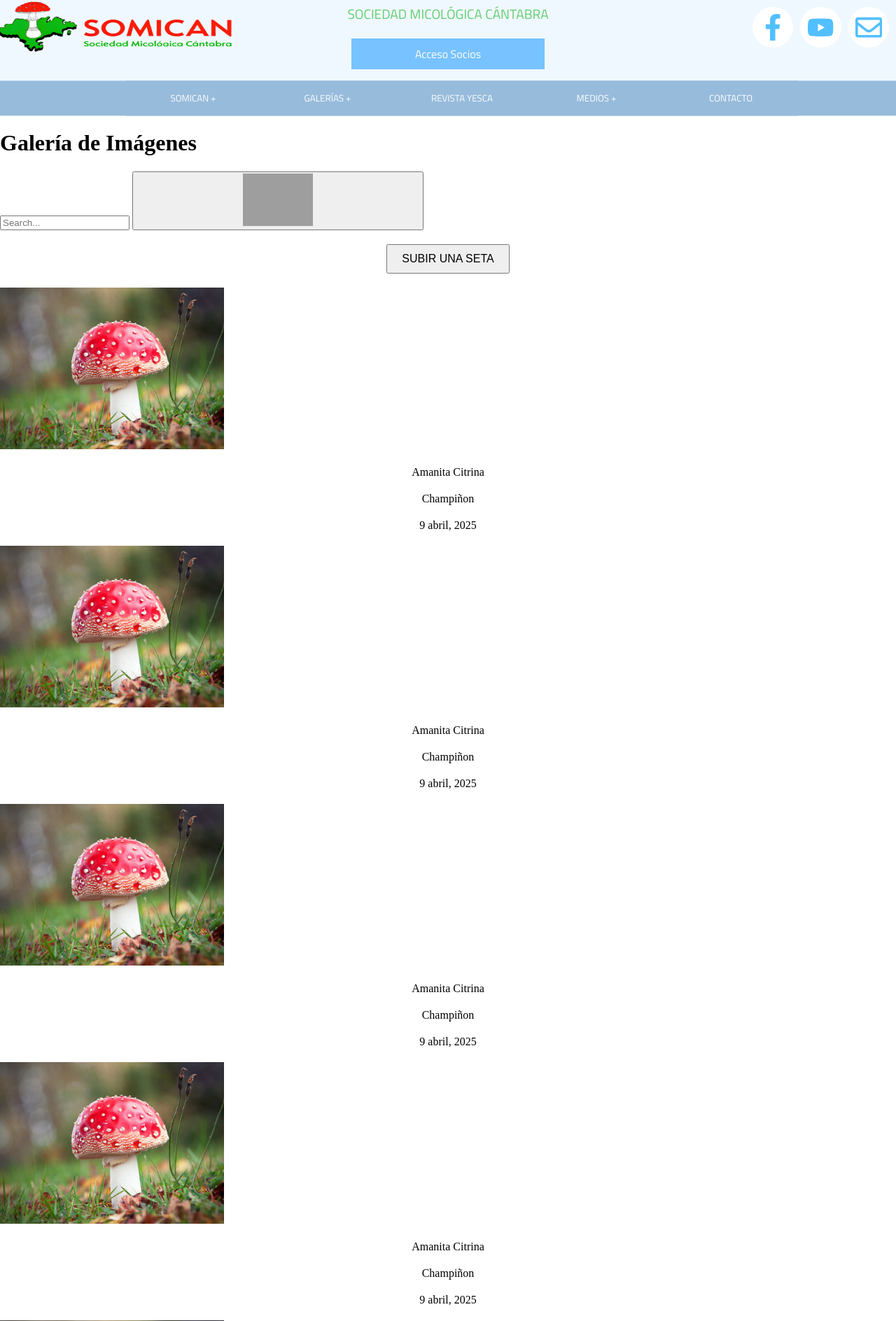
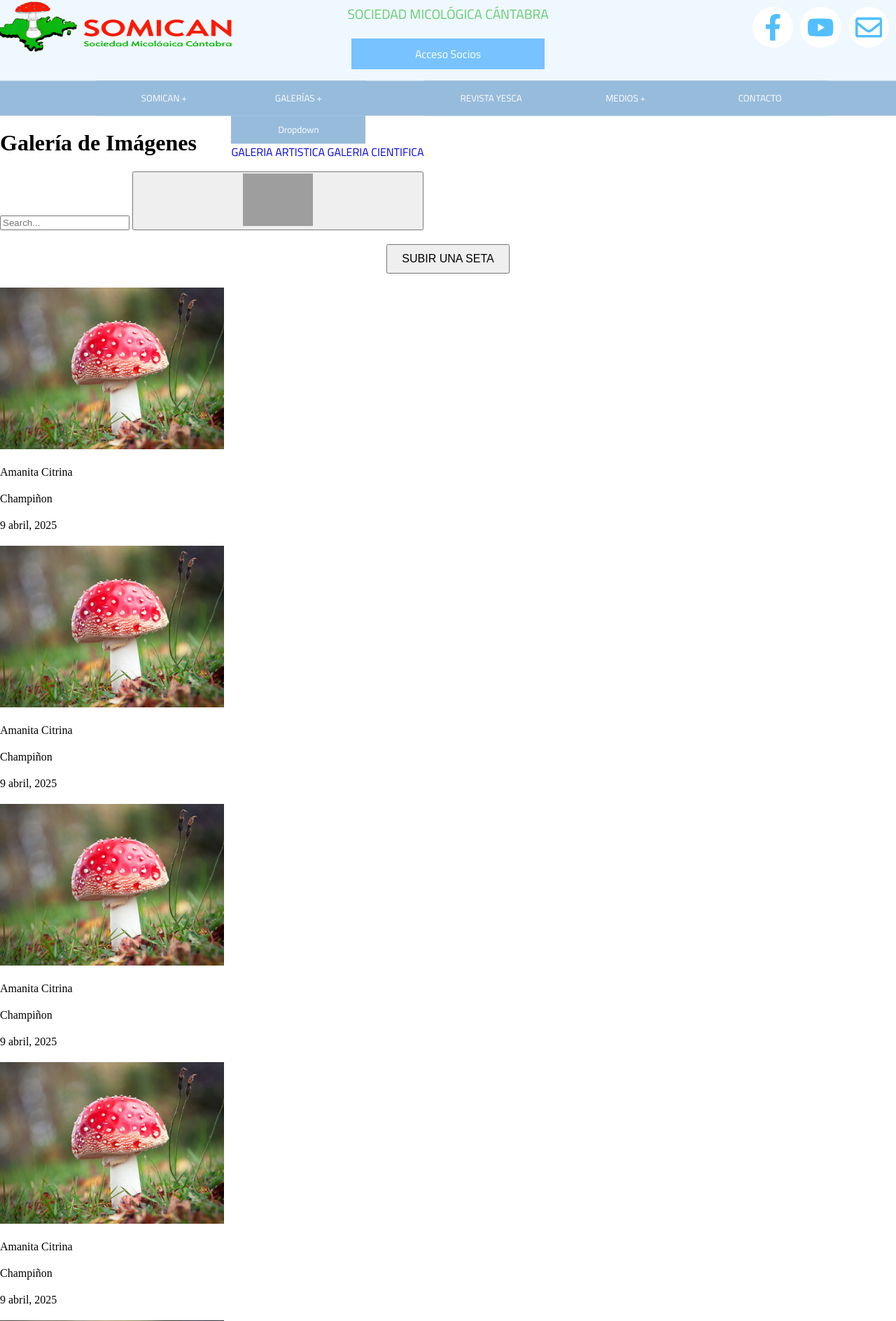
Before and after one commit to DanielAsenov43/retosomican, a PHP site: page /Pages/galeriacientifica.html in a window 1280 px wide. Shown: the top 1888 px of the page at 70% size. Run offline with PHP 8.4, Linux system fonts and the light colour scheme; grey boxes are pictures that could not be loaded.

Commit message:
galeria cientifica

```diff
--- a/Pages/galeriacientifica.html
+++ b/Pages/galeriacientifica.html
@@ -25,7 +25,15 @@
         <nav>
             <ul>
                 <li><button>SOMICAN +</button></li>
-                <li><button>GALERÍAS +</button></li>
+                <li><button>GALERÍAS +</button>
+                    <div class="dropdown">
+                        <button class="dropbtn">Dropdown</button>
+                        <div class="dropdown-content">
+                          <a href="../index.html">GALERIA ARTISTICA</a>
+                          <a href="../Pages/galeriacientifica.html">GALERIA CIENTIFICA</a>
+                        </div>
+                    </div>
+                </li>
                 <li><button>REVISTA YESCA</button></li>
                 <li><button>MEDIOS +</button></li>
                 <li><button>CONTACTO</button></li>
--- a/Styles/galeriaCientifica.css
+++ b/Styles/galeriaCientifica.css
@@ -28,17 +28,18 @@ img {
 }
 
 .nombreCientifico{
-    text-align: center;
+    width: 100%;
+    margin-left: 0%;
     margin: 20px 0;
 }
 
 .nombreComun{
-    text-align: center;
+    width: 100%;
+    margin-left: 0%;
     margin: 20px 0;
 }
 
 .fecha{
-    text-align: center;
     width: 100%;
     margin-left: 0%;
     margin: 20px 0;
```
Also changed, not shown: Pages/galeriaartistica.html (deleted, +0 -12 lines).
